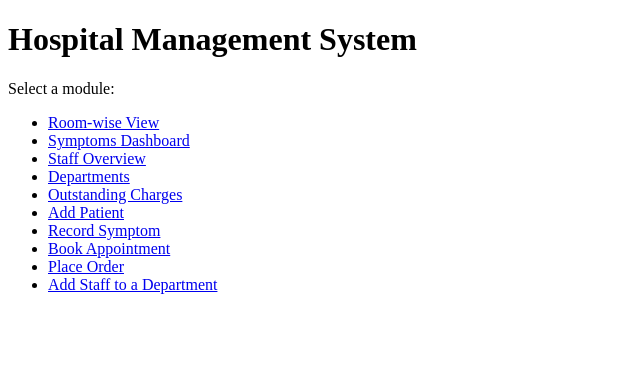
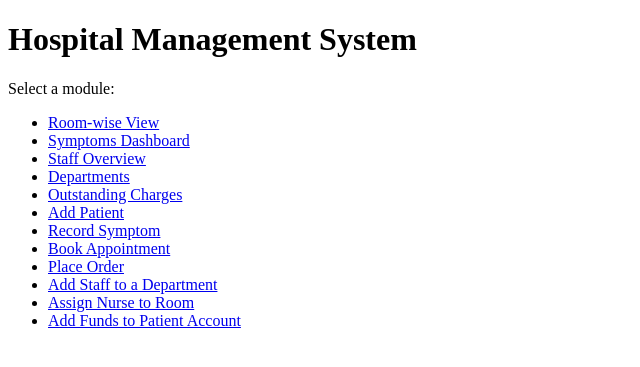
Before and after one commit to aashritha090909/phase4, a Django app: page /user/ in a window 1280 px wide. Shown: the top 367 px of the page, without its empty margins (0-640 px from the left). Run offline with Django 5.2, Linux system fonts and the light colour scheme.

Commit message:
Added the pages for two more stored procedures: adding funds to a patient's account and assigning a nurse to a room.

```diff
--- a/user_app/templates/user_app/home.html
+++ b/user_app/templates/user_app/home.html
@@ -19,7 +19,8 @@
         <li><a href="{% url 'book_appointment' %}">Book Appointment</a></li>
         <li><a href="{% url 'place_order' %}">Place Order</a></li>
         <li><a href="{% url 'add_staff_to_dept' %}">Add Staff to a Department</a></li>
-
+        <li><a href="{% url 'assign_nurse_to_room' %}">Assign Nurse to Room</a></li>
+        <li><a href="{% url 'add_funds' %}">Add Funds to Patient Account</a></li>
     </ul>
 </body>
 </html>
--- a/user_app/urls.py
+++ b/user_app/urls.py
@@ -13,4 +13,6 @@ urlpatterns = [
     path("staff/", views.medical_staff, name="medical_staff"),
     path("departments/", views.department_view, name="department_view"),
     path("charges/", views.outstanding_charges, name="outstanding_charges"),
+    path('add-funds/', views.add_funds_view, name='add_funds'),
+    path('assign-nurse-to-room/', views.assign_nurse_to_room_view, name='assign_nurse_to_room'),
 ]
--- a/user_app/views.py
+++ b/user_app/views.py
@@ -239,3 +239,58 @@ def department_view(request):
 def outstanding_charges(request):
     data = query_view("SELECT * FROM outstanding_charges_view;")
     return render(request, "user_app/outstanding_charges.html", {"data": data})
+
+def add_funds_view(request):
+    context = {}
+
+    if request.method == 'POST':
+        ip_ssn = request.POST.get('ssn')
+        amount_raw = request.POST.get('amount')
+
+        try:
+            ip_amount = int(amount_raw)
+        except (ValueError, TypeError):
+            context['error'] = 'Amount must be a valid whole number'
+            return render(request, 'user_app/add_funds.html', context)
+
+        if not ip_ssn or ip_amount is None or ip_amount < 0:
+            context['error'] = 'SSN is required and amount must be non-negative'
+            return render(request, 'user_app/add_funds.html', context)
+
+        try:
+            with connection.cursor() as cursor:
+                cursor.callproc('add_funds', [ip_ssn, ip_amount])
+                context['message'] = f'${ip_amount} successfully added to patient {ip_ssn}.'
+
+        except Exception as e:
+            print(f"Database Error: {e}")
+            context['error'] = f"Database error occurred: {e}"
+
+    return render(request, 'user_app/add_funds.html', context)
+
+def assign_nurse_to_room_view(request):
+    context = {}
+
+    if request.method == 'POST':
+        nurse_id = request.POST.get('nurse_id')   # SSN (string)
+        room_number_raw = request.POST.get('room_number')
+
+        if not nurse_id or not room_number_raw:
+            context['error'] = 'All fields are required.'
+            return render(request, 'user_app/assign_nurse_to_room.html', context)
+
+        try:
+            room_number = int(room_number_raw)
+        except ValueError:
+            context['error'] = 'Room number must be a valid number.'
+            return render(request, 'user_app/assign_nurse_to_room.html', context)
+
+        try:
+            with connection.cursor() as cursor:
+                cursor.callproc('assign_nurse_to_room', [nurse_id, room_number])
+                context['message'] = f'Nurse {nurse_id} assigned to room {room_number} successfully.'
+        except Exception as e:
+            print(f"Database Error: {e}")
+            context['error'] = f"Database error occurred: {e}"
+
+    return render(request, 'user_app/assign_nurse_to_room.html', context)
```
Also changed, not shown: user_app/templates/user_app/add_funds.html (added, +27 -0 lines), user_app/templates/user_app/assign_nurse_to_room.html (added, +30 -0 lines).
